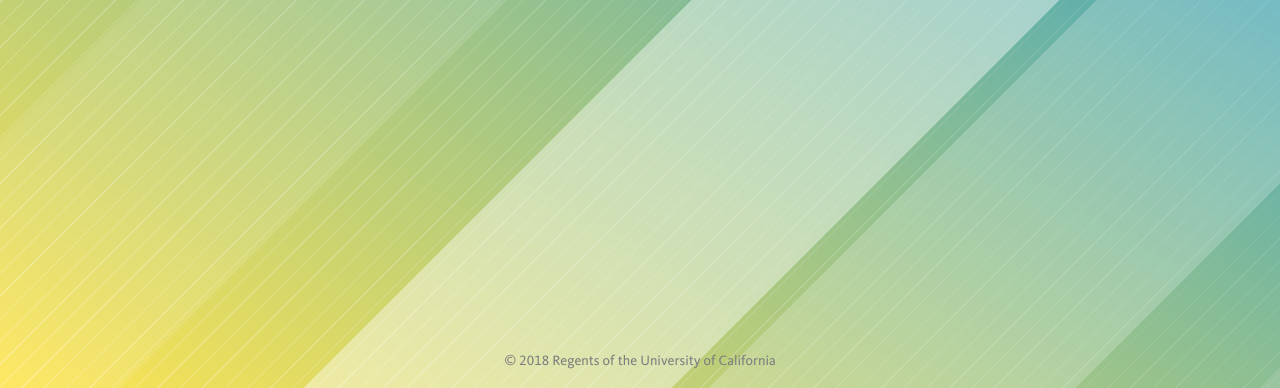
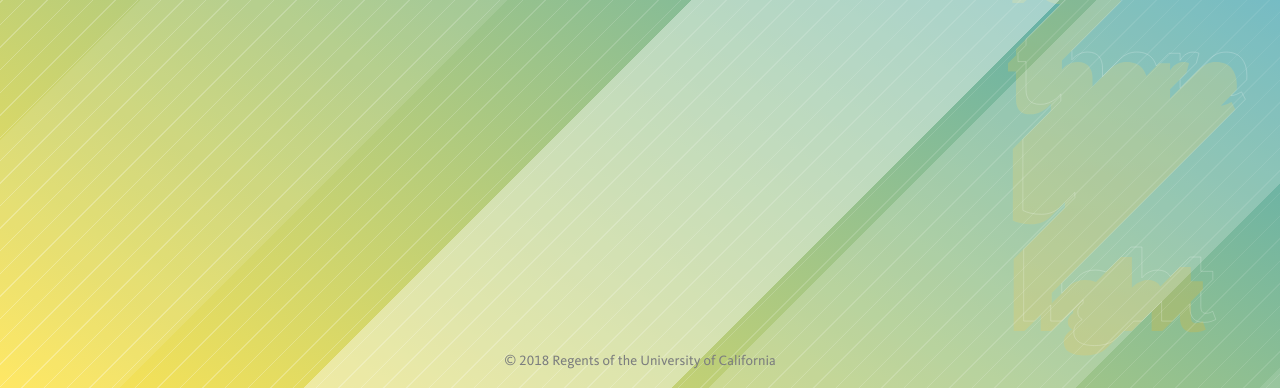
Before and after one commit to aaronsleeper/ucop_a-g-ui-kit, a website: page app/index.html in a window 1280 px wide. Shown: the part 412-800 px from the top of the page. Drawn offline with Linux system fonts and the light colour scheme.

Commit message:
let there be light image added

```diff
--- a/app/scss/_background.scss
+++ b/app/scss/_background.scss
@@ -14,6 +14,9 @@ body {
 		display: block;
 		width: 100vw;
 		height: 100vh;
+		background-image: url("../img/let-there-be-light.svg");
+		background-repeat: no-repeat;
+		background-position: bottom ($spacer * 2) right ($spacer * 2);
 		overflow: hidden;
 		z-index: 0;
 		&:before,
```
Also changed, not shown: app/css/app.css, app/img/let-there-be-light.svg (added), dist/css/ucop_a-g-ui-kit.css, dist/img/let-there-be-light.svg (added), 1 other file. Lines whose indentation alone changed are shown as unchanged.
